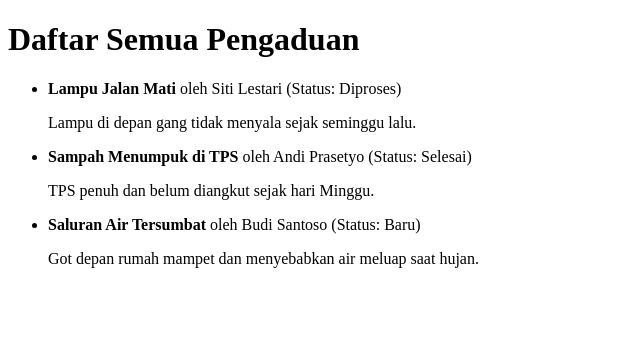
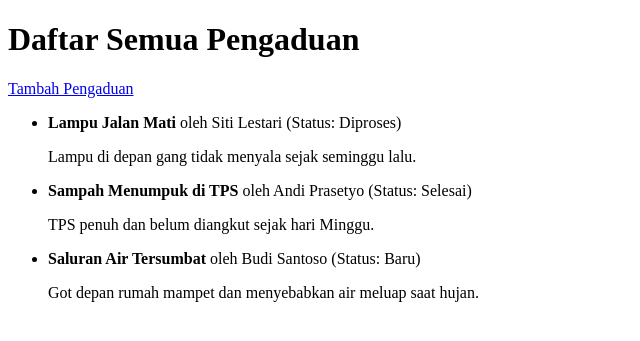
Before and after one commit to Freddy47588/framework-programming-kelurahan-23201276, a Django app: page /pengaduan/ in a window 1280 px wide. Shown: the top 341 px of the page, without its empty margins (0-640 px from the left). Run offline with Django 5.2, Linux system fonts and the light colour scheme; data comes from the database, SQL or seed files in the repository.

Commit message:
menambahkan link untuk tambah pengaduan di list pengaduan

```diff
--- a/warga/templates/warga/pengaduan_list.html
+++ b/warga/templates/warga/pengaduan_list.html
@@ -3,6 +3,9 @@
 <head><title>Daftar Pengaduan Warga</title></head>
 <body>
   <h1>Daftar Semua Pengaduan</h1>
+
+  <p><a href="{% url 'pengaduan-tambah' %}">Tambah Pengaduan</a></p>
+
   <ul>
     {% for aduan in object_list %}
       <li>
```
